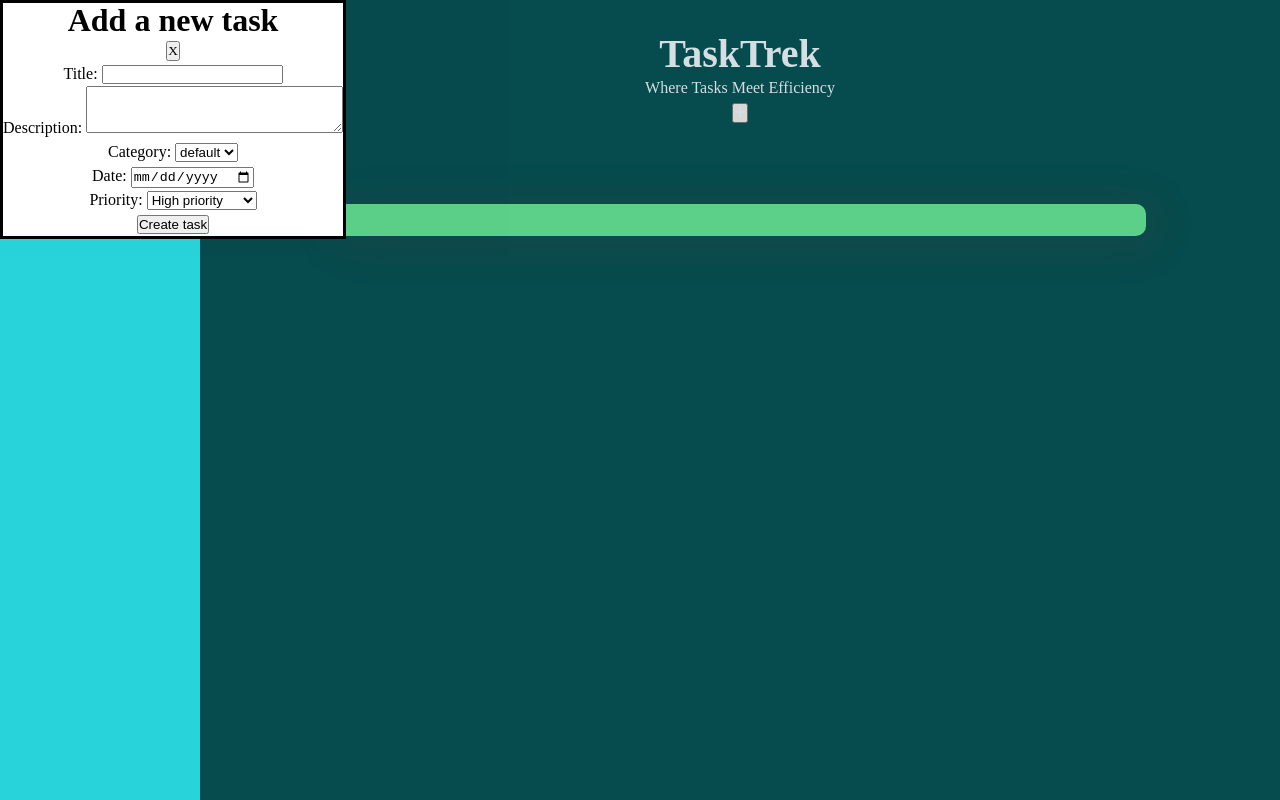
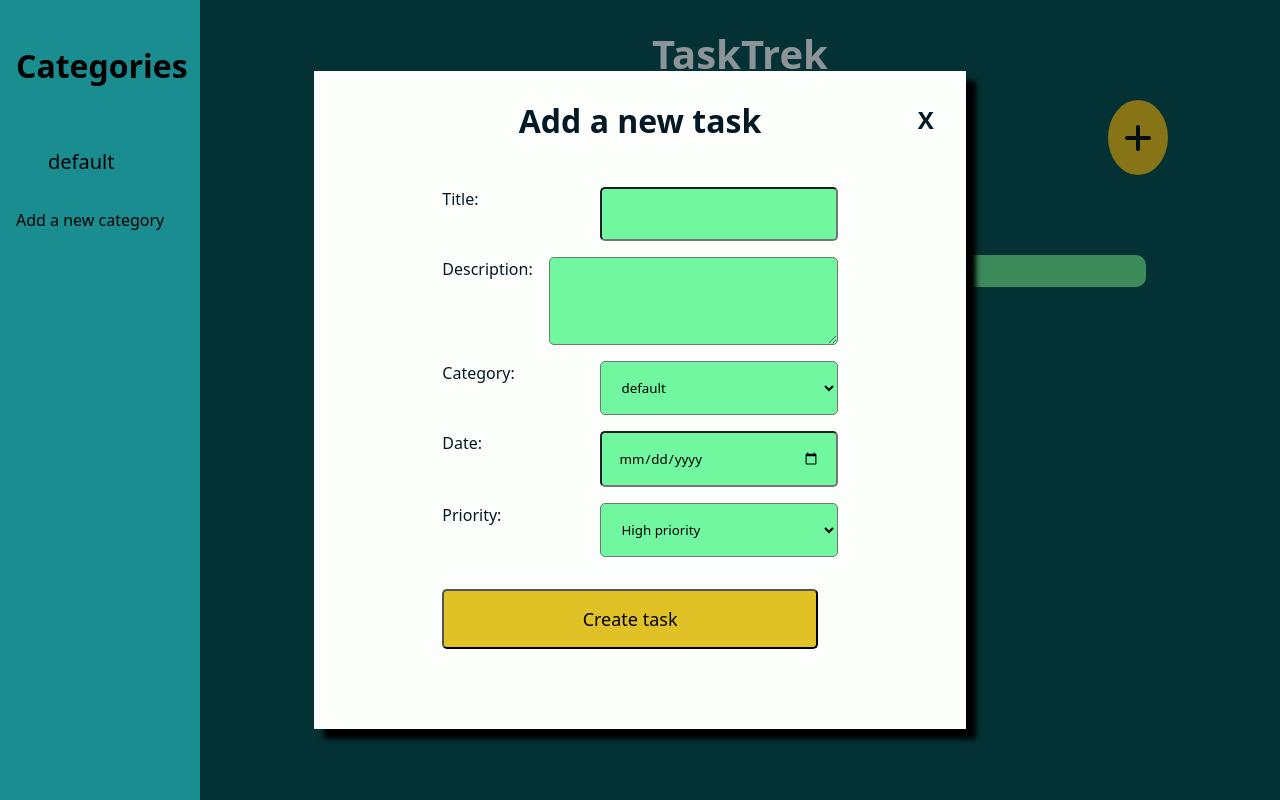
Before and after one commit to Darknab/todo-list, a website built with webpack: page src/template.html in a window 1280 px wide. Both pictures are taken after a click on the button "Add a new task". Built offline with nearby package versions, Linux system fonts and the light colour scheme.

Commit message:
Write main styling of the modal and the add task button

```diff
--- a/src/assets/stylesheets/_content.css
+++ b/src/assets/stylesheets/_content.css
@@ -47,3 +47,18 @@
 .closed {
   max-height: 0;
 }
+
+#add-task {
+  background-color: var(--color-cta);
+  border-radius: 50%;
+  color: var(--color-text-primary);
+  border: none;
+  padding: 1rem;
+  font-size: var(--font-size-800);
+  font-weight: 700;
+  display: block;
+  min-width: 3rem;
+  margin-left: auto;
+  margin-right: 5rem;
+
+}
--- /dev/null
+++ b/src/assets/stylesheets/_dialog.css
@@ -0,0 +1,58 @@
+dialog {
+  margin: auto;
+  padding: 2rem 5rem;
+  text-align: start;
+  background-color: var(--color-task);
+  border: none;
+  box-shadow: 10px 10px 5px black;
+  position: relative;
+  color: var(--color-text-primary);
+
+  & h2 {
+    margin-bottom: 2rem;
+    text-align: center;
+  }
+
+  & form {
+    margin: 3rem;
+  }
+
+  & input,
+  & select,
+  & textarea {
+    padding: 1rem;
+    border-radius: 5px;
+    min-width: 60%;
+    background-color: var(--color-secondary);
+    font-family: inherit;
+  }
+
+  & .group {
+    margin-bottom: 1rem;
+    display: flex;
+    justify-content: space-between;
+    gap: 1rem;
+  }
+
+  & #submit-task {
+    width: 95%;
+    background-color: var(--color-cta);
+    font-size: var(--font-size-500);
+    margin-top: 1rem;
+  }
+
+  &::backdrop {
+    background-color: #000;
+    opacity: 0.4;
+  }
+
+  & .close-dialog {
+    position: absolute;
+    top: 2rem;
+    right: 2rem;
+    background-color: transparent;
+    border: none;
+    font-size: var(--font-size-700);
+    font-weight: 600;
+  }
+}
--- a/src/assets/stylesheets/_main.css
+++ b/src/assets/stylesheets/_main.css
@@ -1,4 +1,5 @@
 main {
   display: grid;
   grid-template-columns: 200px 1fr;
+  font-family: var(--font-family-primary);
 }
--- a/src/assets/stylesheets/_variables.css
+++ b/src/assets/stylesheets/_variables.css
@@ -40,8 +40,4 @@
     --color-secondary: #71F79F;
     --color-active: #075356;
     --color-cta: #E0C227;
-    --color-shadow: rgba(74,74,74,0.3);
-
-    /* shadow */
-    --shadow: 5px 5px 40px 5px var(--color-shadow);
-}
+  }
--- a/src/assets/stylesheets/style.css
+++ b/src/assets/stylesheets/style.css
@@ -4,3 +4,4 @@
 @import '_main.css';
 @import '_nav.css';
 @import '_content.css';
+@import '_dialog.css';
```
